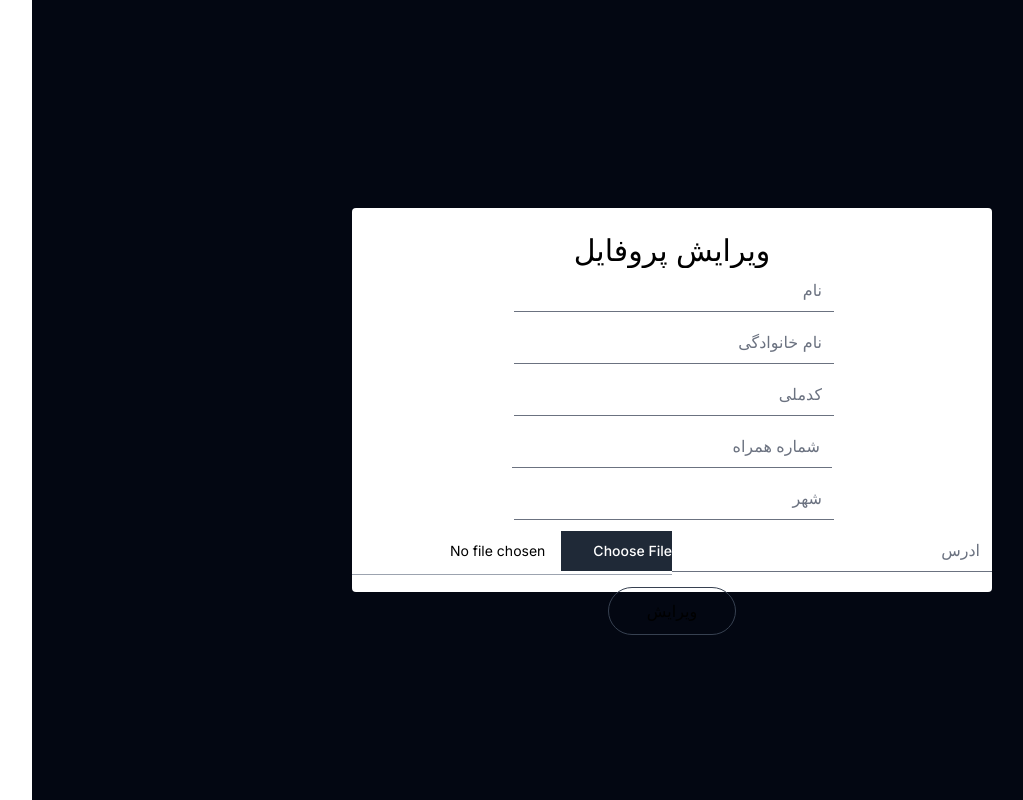
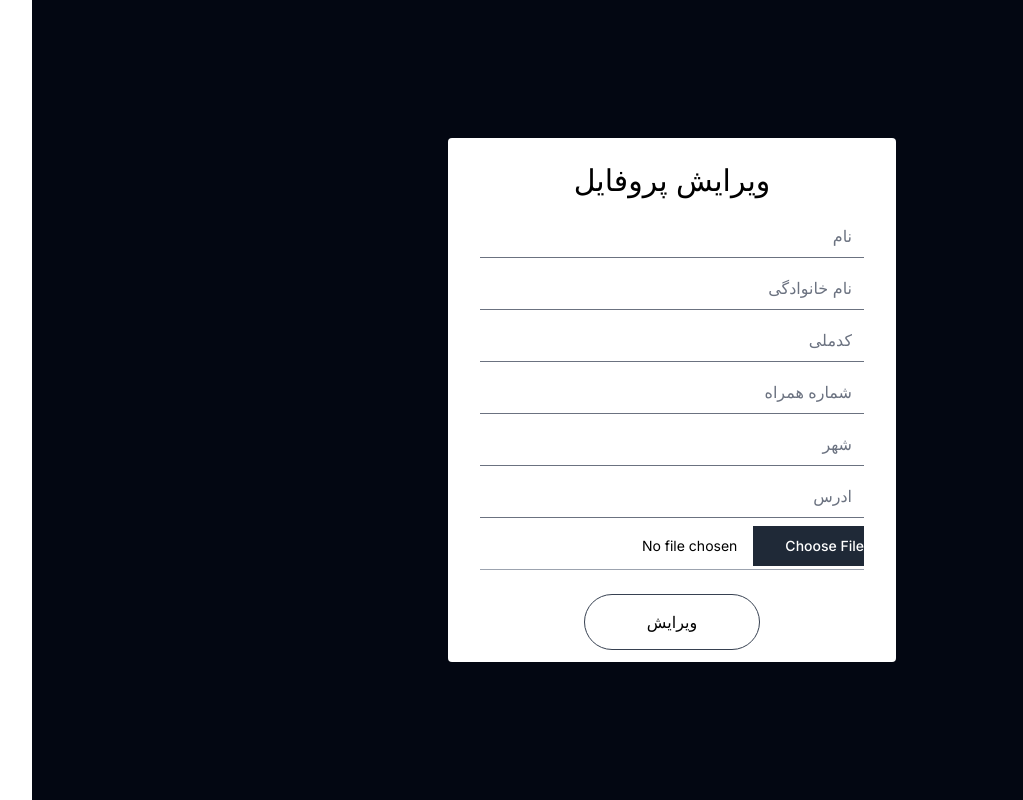
Before and after one commit to mohammad0x/nobat-frontend, a Next.js app: page /profile/edit in a window 1280 px wide. Shown: the whole page, without its empty margins (95-1118 px from the left). Built offline with nearby package versions, Linux system fonts and the light colour scheme.

Commit message:
edit profile

```diff
--- a/app/globals.css
+++ b/app/globals.css
@@ -61,3 +61,9 @@
     height: 40.1rem !important;
   }
 }
+
+@media (min-width: 1024px) {
+  .w-98 {
+    width: 28rem !important;
+  }
+}
--- a/app/profile/edit/page.js
+++ b/app/profile/edit/page.js
@@ -14,24 +14,24 @@ export default function EditProfile() {
             <body dir='rtl'>
                 <Back />
                 <section className='bg-gray-950 w-screen h-screen flex items-center justify-center'>
-                    <div className='w-72 md:w-1/2 lg:h-96 bg-white text-center pt-6 rounded'>
-                        <h1 className='text-2xl md:text-3xl'>ویرایش پروفایل</h1>
-                        <form method='POST' className='w-full text-center'>
-                            <input type="text" name='first_name' className='w-64 md:w-80 h-10 md:h-11 md:ml-1 mb-2 border-0 border-b' placeholder='نام'/>
+                    <div className='w-72 md:w-1/2 w-98 bg-white pt-6 rounded text-center'>
+                        <h1 className='text-2xl md:text-3xl mb-4'>ویرایش پروفایل</h1>
+                        <form method='POST' className='w-full h-full text-center flex flex-col items-center'>
+                            <input type="text" name='first_name' className='w-64 md:w-96 h-10 md:h-11 mb-2 border-0 border-b' placeholder='نام'/>
 
-                            <input type="text" name='last_name' className='w-64 md:w-80 h-10 md:h-11 md:me-1 mb-2 border-0 border-b' placeholder='نام خانوادگی'/>
+                            <input type="text" name='last_name' className='w-64 md:w-96 h-10 md:h-11 mb-2 border-0 border-b' placeholder='نام خانوادگی'/>
 
-                            <input type="text" name='nationalcode' className='w-64 md:w-80 h-10 md:h-11 md:me-1 md:ml-1 mb-2 border-0 border-b' placeholder='کدملی'/>
+                            <input type="text" name='nationalcode' className='w-64 md:w-96 h-10 md:h-11 mb-2 border-0 border-b' placeholder='کدملی'/>
 
-                            <input type="text" name='phone' className='w-64 md:w-80 h-10 md:h-11  mb-2 border-0 border-b' placeholder='شماره همراه'/>
+                            <input type="text" name='phone' className='w-64 md:w-96 h-10 md:h-11 mb-2 border-0 border-b' placeholder='شماره همراه'/>
 
-                            <input type="text" name='city' className='w-64 md:w-80 h-10 md:h-11 mb-2 md:ml-1 border-0 border-b' placeholder='شهر'/>
+                            <input type="text" name='city' className='w-64 md:w-96 h-10 md:h-11 mb-2 border-0 border-b' placeholder='شهر'/>
 
-                            <input type="text" name='address' className='w-64 md:w-80 h-10 md:h-11 mb-2 border-0 border-b' placeholder='ادرس'/>
+                            <input type="text" name='address' className='w-64 md:w-96 h-10 md:h-11 mb-2 border-0 border-b' placeholder='ادرس'/>
 
-                            <input type="file" name='first_name' className='w-64 md:w-80 h-10 md:h-11 mb-3 border-0 border-b border-b-gray-400 text-sm'/>
+                            <input type="file" name='first_name' className='w-64 md:w-96 lg:w-96 h-10 md:h-11 mb-6 border-0 border-b border-b-gray-400 text-sm'/>
 
-                            <input type="submit" className='w-32 h-12 mb-3 rounded-full border border-gray-700 hover:border-0 hover:bg-gray-700 hover:text-white duration-300' value='ویرایش'/>
+                            <input type="submit" className='w-32 h-12 md:w-44 lg:h-14 mb-3 rounded-full border border-gray-700 hover:border-0 hover:bg-gray-700 hover:text-white duration-300' value='ویرایش'/>
                         </form>
                     </div>
                 </section>
```
